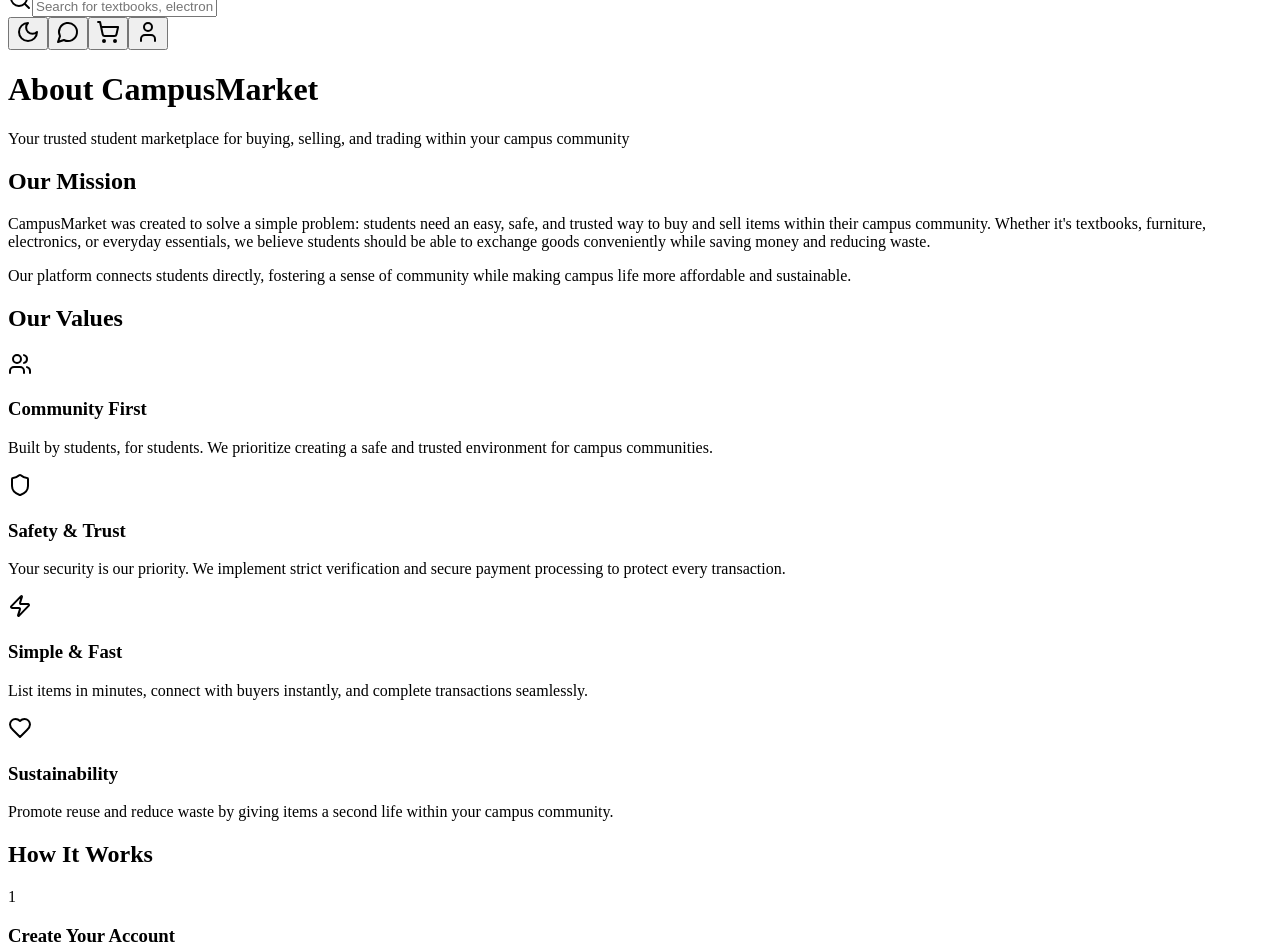
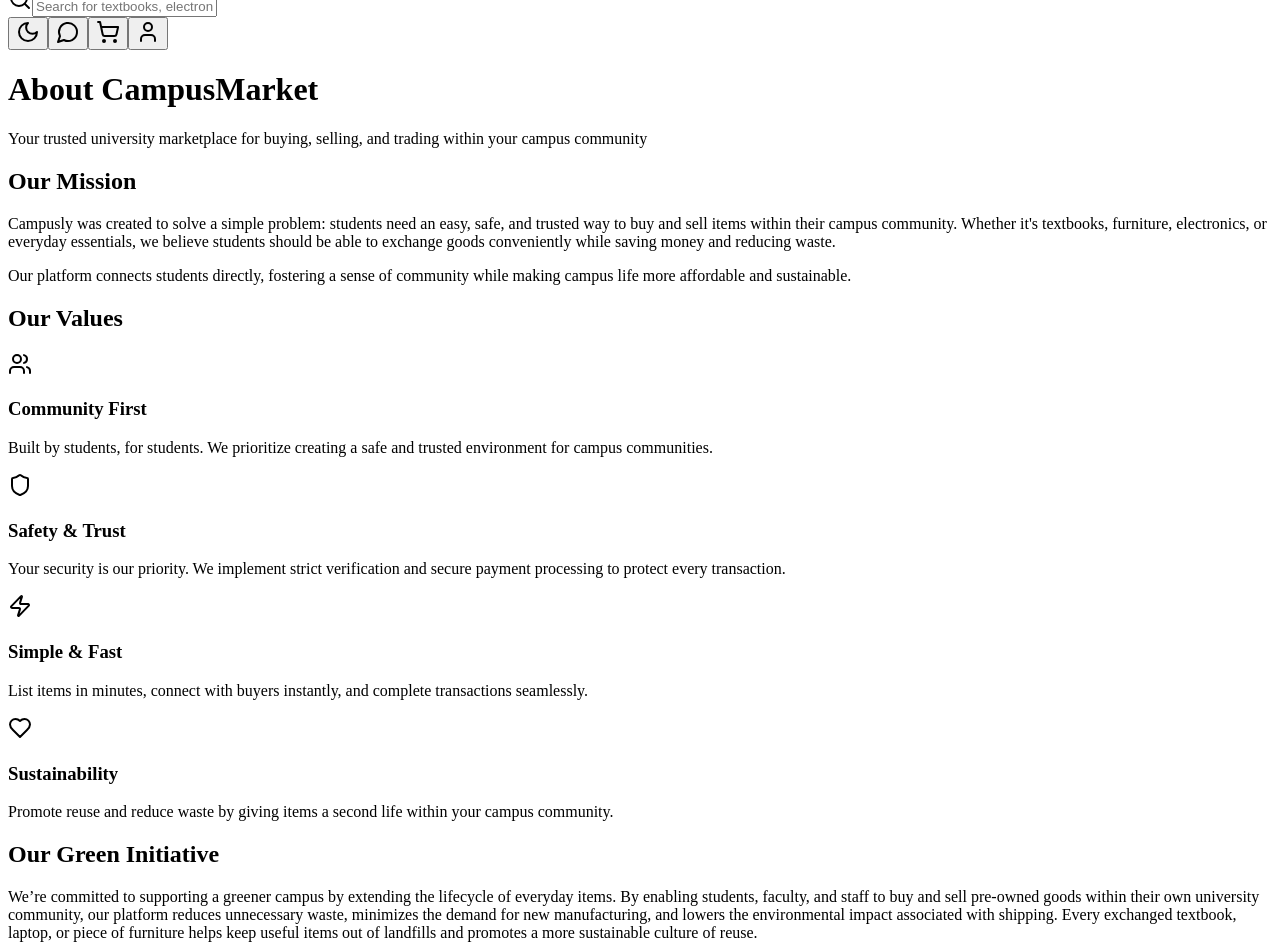
Before and after one commit to UMartLLC/CampuslyIP, a React (Vite) app in the folder client/: page /about in a window 1280 px wide. Shown: the part 100-1052 px from the top of the page. Built offline with nearby package versions, Linux system fonts and the light colour scheme; no server answers; what @shared/categories would draw is missing.

Commit message:
Added Green Initiative for About Us

```diff
--- a/client/src/pages/AboutPage.tsx
+++ b/client/src/pages/AboutPage.tsx
@@ -29,14 +29,14 @@ export default function AboutPage() {
     <div className="container mx-auto px-4 py-8 max-w-4xl">
       <h1 className="text-4xl font-bold font-heading mb-4">About CampusMarket</h1>
       <p className="text-lg text-muted-foreground mb-8">
-        Your trusted student marketplace for buying, selling, and trading within your campus community
+        Your trusted university marketplace for buying, selling, and trading within your campus community
       </p>
 
       <div className="prose prose-slate dark:prose-invert max-w-none">
         <section className="mb-12">
           <h2 className="text-2xl font-semibold mb-4">Our Mission</h2>
           <p className="text-muted-foreground mb-4">
-            CampusMarket was created to solve a simple problem: students need an easy, safe, and trusted way to buy and sell items within their campus community. Whether it's textbooks, furniture, electronics, or everyday essentials, we believe students should be able to exchange goods conveniently while saving money and reducing waste.
+            Campusly was created to solve a simple problem: students need an easy, safe, and trusted way to buy and sell items within their campus community. Whether it's textbooks, furniture, electronics, or everyday essentials, we believe students should be able to exchange goods conveniently while saving money and reducing waste.
           </p>
           <p className="text-muted-foreground mb-4">
             Our platform connects students directly, fostering a sense of community while making campus life more affordable and sustainable.
@@ -62,6 +62,15 @@ export default function AboutPage() {
               </Card>
             ))}
           </div>
+        </section>
+
+        <section className="mb-12">
+          <h2 className="text-2xl font-semibold mb-4">Our Green Initiative</h2>
+          <p className="text-muted-foreground mb-4">
+            We’re committed to supporting a greener campus by extending the lifecycle of everyday items. By enabling students, faculty, and staff to buy and sell
+            pre-owned goods within their own university community, our platform reduces unnecessary waste, minimizes the demand for new manufacturing, and lowers the environmental impact associated with shipping.
+            Every exchanged textbook, laptop, or piece of furniture helps keep useful items out of landfills and promotes a more sustainable culture of reuse.
+          </p>
         </section>
 
         <section className="mb-12">
```
